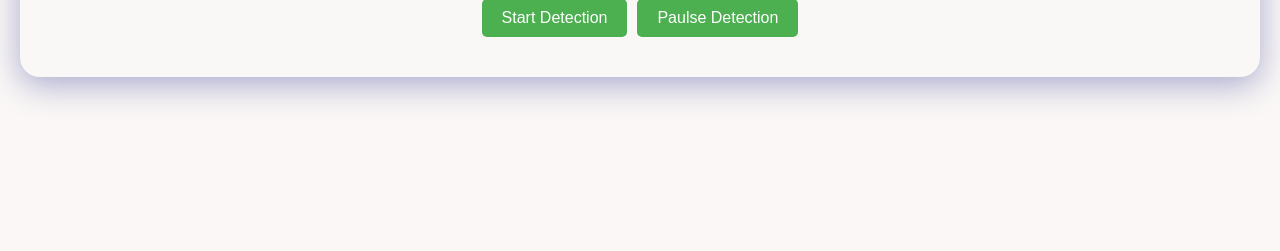
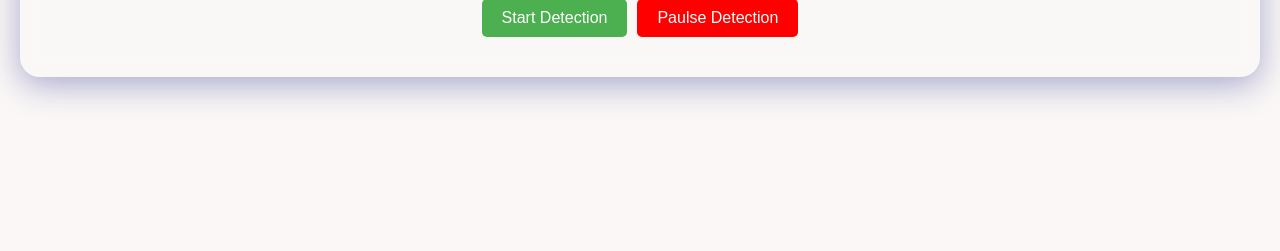
Before and after one commit to zannguyen/AI_trafficFlow_system, a Flask app: page / in a window 1280 px wide. Shown: the part 549-800 px from the top of the page. Run offline with Flask 3, Linux system fonts and the light colour scheme; some libraries are stand-ins or nearby versions.

Commit message:
Update index.html

```diff
--- a/TrafficAccident_Ai/templates/index.html
+++ b/TrafficAccident_Ai/templates/index.html
@@ -75,9 +75,10 @@
             border-radius: 5px;
             transition: background-color 0.3s;
         }
-        button:hover {
-            background-color: #45a049;
+        #paulse_btn{
+            background-color: red;
         }
+
         #detection-results {
             margin-top: 20px;
             text-align: center;
@@ -101,7 +102,7 @@
         </div>
         <div class="controls">
             <button onclick="startDetection()">Start Detection</button>
-            <button onclick="pauseDetection()">Paulse Detection</button>
+            <button onclick="pauseDetection()" id="paulse_btn">Paulse Detection</button>
         </div>
         <div id="detection-results"></div>
     </div>
```
